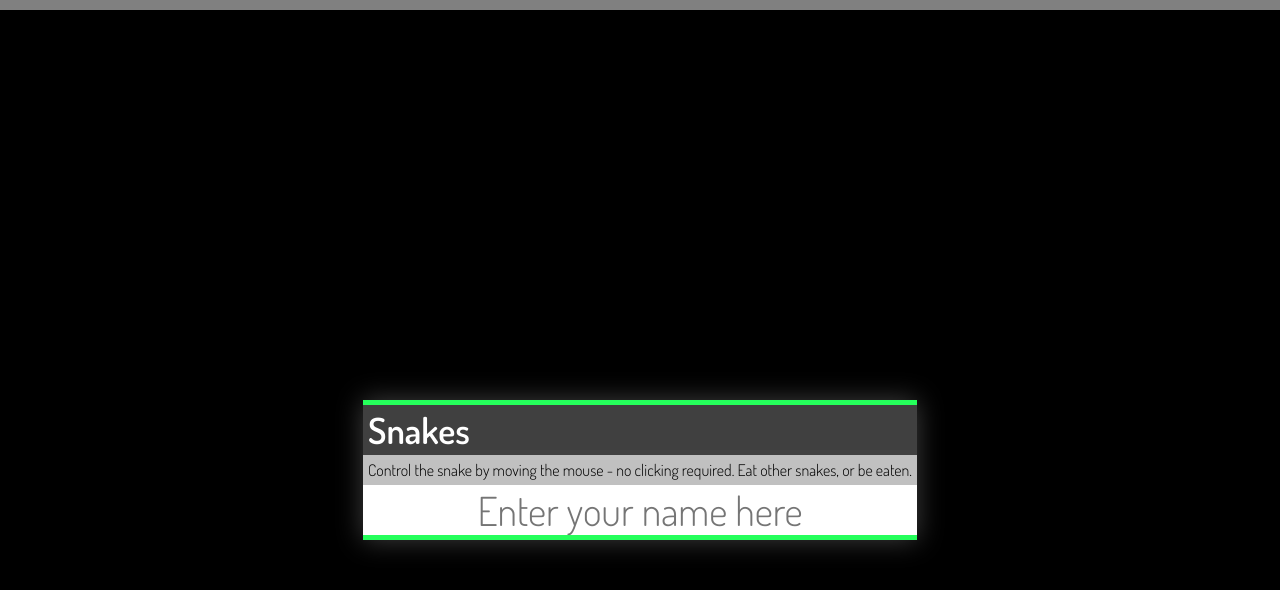
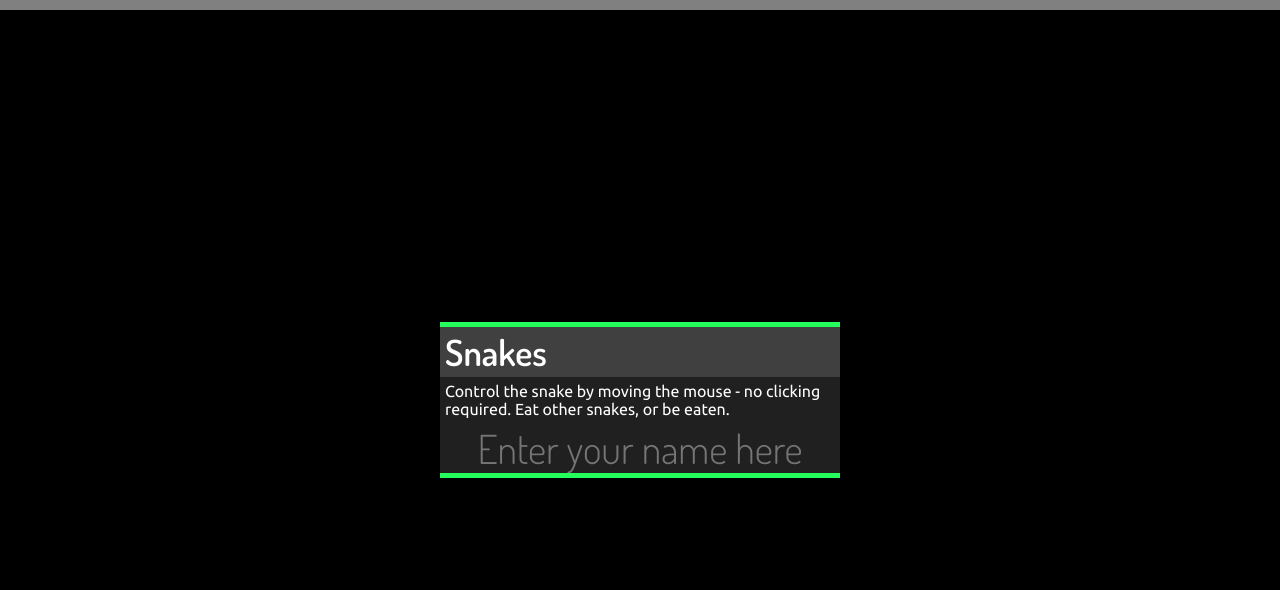
Before and after one commit to eric-wieser/snakes, a plain HTML site: page index.html in a window 1280 px wide. Drawn offline with nearby package versions, Linux system fonts and the light colour scheme; no server answers.

Commit message:
Changed login box style
Started writing about box

```diff
--- a/index.html
+++ b/index.html
@@ -8,7 +8,7 @@
 		<script src="color.js"></script>
 		<script src="ball.js"></script>
 		<script src="world.js"></script>
-		<script src="http://ajax.googleapis.com/ajax/libs/jquery/1.7.2/jquery.min.js"></script><link rel="stylesheet" href="https://fonts.googleapis.com/css?family=Dosis:300,600" />
+		<script src="http://ajax.googleapis.com/ajax/libs/jquery/1.7.2/jquery.min.js"></script><link rel="stylesheet" href="https://fonts.googleapis.com/css?family=Dosis:300,600|Ubuntu" />
 		<meta property="og:title" content="Snakes - a game written in Javascript and HTML5 canvas"/>
 		<meta property="og:type" content="website"/>
 		<meta property="og:url" content="http://42nd.org:8090/"/>
@@ -65,23 +65,29 @@
 				position: absolute;
 				height: 10px;
 			}
+			.vertical-center {
+				position: absolute;
+				top: 0;
+				left: 0;
+				width: 100%;
+				height: 100%;
+				display: table;
+			}
+			.vertical-center > div{
+				/*position: relative;
+				top: -50%;
+				left: -50%;*/
+				display: table-cell;
+				vertical-align: middle;
+			}
+			.vertical-center > div > div{
+				/*position: relative;
+				top: -50%;
+				left: -50%;*/
+				margin: auto;
+			}
 
-			#login {
-				position: absolute;
-				top: 50%;
-				left: 50%;
-			}
-			#login > div {
-				position: relative;
-				top: -50%;
-				left: -50%;
-			}
-			#login .box {
-				border-top: 5px solid;
-				border-bottom: 5px solid;
-				box-shadow: 0 0 25px #404040;
-			}
-			#login h1{
+			h1{
 				background: #404040;
 				color: white;
 				margin: 0;
@@ -89,14 +95,33 @@
 				line-height: 40px;
 				font-size: 36px;
 			}
-			#login .content {
-				background: #404040;
-				background: #c0c0c0;
+			h2 {
+				color: #ff8000;
+				line-height: 30px;
+				font-size: 24px;
 				padding: 5px;
+				margin: 0;
+			}
+			p {
+				margin: 0;
+				padding: 5px;
+				font-family: Ubuntu;
+			}
+			a {
+				color: #ff8000;
+				border-bottom: 1px dotted #ff8000;
+				text-decoration: none;
+			}
+			.box {
+				border-top: 5px solid;
+				border-bottom: 5px solid;
+				/*box-shadow: 0 0 25px #404040;*/
 				overflow: hidden;
+				background: rgba(64, 64, 64, 0.5);
+				color: white;
 			}
-			#login .content p {
-				margin: 0;
+			#login {
+				width: 400px;
 			}
 			#login input{
 				width: 100%;
@@ -111,18 +136,22 @@
 				border: none;
 				text-align: center;
    				outline: none;
+   				background-color: transparent;
 			}
 			#login button {
 				display: none;
+			}
+			#about {
+				width: 80%;
 			}
 		</style>
 
 		<title>Snakes - A multiplayer game written in javascript using the HTML5 canvas, node.js, and Socket.IO</title>
 	</head>
 	<body>
-		<div id="login">
+		<div class="vertical-center">
 			<div>
-				<div class="box">
+				<div id="login" class="box">
 					<h1>Snakes</h2>
 					<div class="content">
 						<p>Control the snake by moving the mouse - no clicking required. Eat other snakes, or be eaten.</p>
@@ -131,6 +160,21 @@
 						<button type="submit">Join the game</button>
 						<input id="name" placeholder="Enter your name here" autocomplete="off"/>
 					</form>
+				</div>
+			</div>
+		</div>
+		<div class="vertical-center" style="display: none">
+			<div>
+				<div id="about" class="box">
+					<h1>About Snakes</h1>
+					<p>Snakes started off as a simple physics engine, with just balls bouncing off each other and the edges of the screen. Then the concept of "polarity" was added to the balls, and a form of magnetic attraction was simulated. Interestingly, the balls naturally formed into wriggling work shapes. A couple more tweaks, and a set of balls followed the player. It began to become apparent that there was a potential for a game here. Add a second player, a scoring system, and the ability to eat other balls, and you have a single computer, keyboard-mashing game. You can still play a <a href="/local">2 player</a>, <a href="/local?3">3 player</a>, or even <a href="/local?4">4 player</a> version of the single-computer version.</p>
+
+					<h2>Networking</h2>
+					<p>Snakes needed improving. The controls were terrible, the arena too small, and most keyboards couldn't cope with the strain of 4 users each hammering arrow keys. It needed to go networked. Node.js was the answer, along with Socket.IO. This was an exercise in learning new technologies, and seeing where they led to. </p>
+
+					<h2>Created by <a href="http://eric-wieser.tk/">Eric Wieser</a></h2>
+					<p>With thanks to Max Sinclair for allowing a core of his webserver to be devoted to Snakes, Luke Suess for game inspiration along the way, and numerous friends for playing, testing, and hacking the game so that I could improve it.</p>
+					<p>The inspiration to go networked came from Rob Hawkes' <a href="http://rawkets.com">Rawkets</a></p>
 				</div>
 			</div>
 		</div>
@@ -145,11 +189,16 @@
 		<canvas id="canvas" style="width:100%; height: 100%; display: block;">Wat</canvas>
 		<script>
 			var color = Color.randomHue();
-			$('#login .box').css({
+			$('.box').css({
 				borderTopColor: color.toString(),
 				borderBottomColor: color.toString(),
 			});
-
+			$('a').css({
+				borderBottomColor: color.toString(),
+			});
+			$('#login input, h2, a').css({
+				color: color.toString()
+			});
 			window.requestAnimationFrame = window.requestAnimationFrame || window.mozRequestAnimationFrame || window.webkitRequestAnimationFrame || window.msRequestAnimationFrame  || window.oRequestAnimationFrame || function(callback) {
 					window.setTimeout(function() {callback(Date.now())}, 1000 / 60.0);
 				};
```
